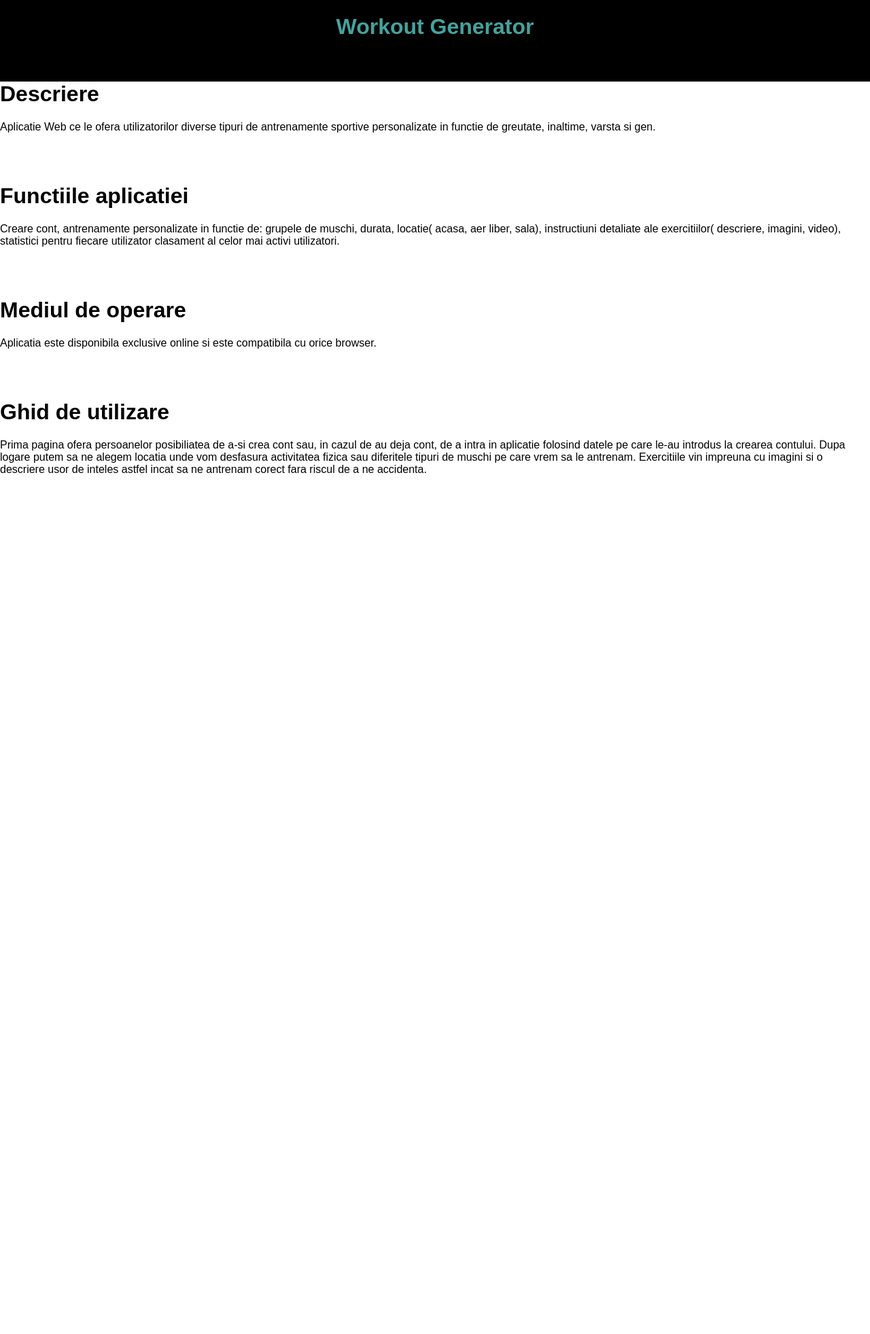
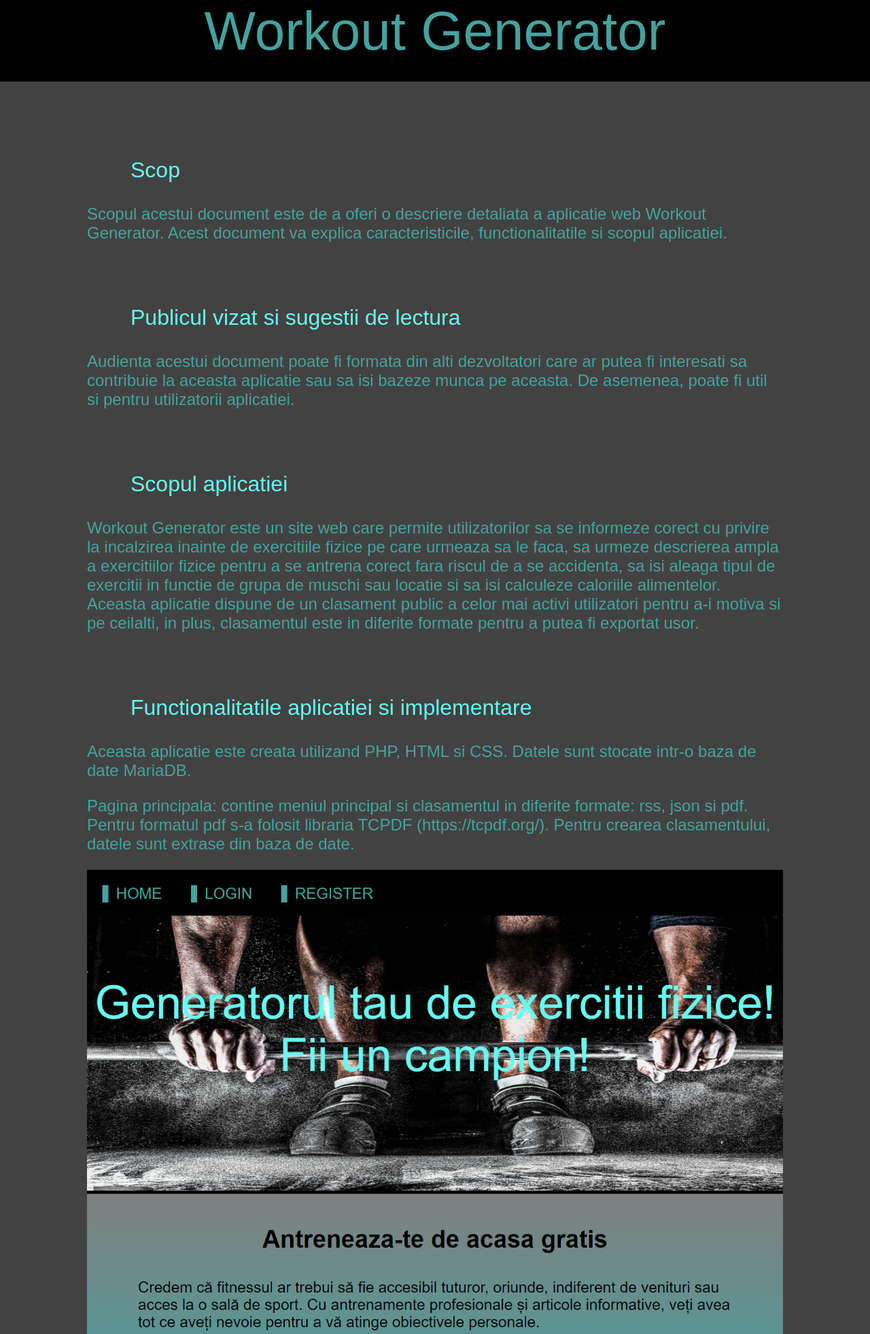
Before and after one commit to lucadani7/ProiectTehnologiiWeb, a PHP site: page /raport.html in a window 1280 px wide. Shown: the top 1963 px of the page at 68% size. Before the commit the page ends 696 px from the top, so only its background shows below. Run offline with PHP 8.4, Linux system fonts and the light colour scheme.

Commit message:
raport si user guide

```diff
--- a/clasament.json
+++ b/clasament.json
@@ -1 +1 @@
-[{"nume":"Manole Andrei","calorii":"3900","exercitii":"40"},{"nume":"Avram David","calorii":"3100","exercitii":"35"},{"nume":"Marius Marius","calorii":"2980","exercitii":"25"},{"nume":"Dron Alexandra","calorii":"2900","exercitii":"35"},{"nume":"Cojocaru Teofana","calorii":"2800","exercitii":"45"},{"nume":"Diaconu Cristina","calorii":"2000","exercitii":"25"},{"nume":"Manole Maria","calorii":"1890","exercitii":"30"},{"nume":"Vantu Marcel","calorii":"1550","exercitii":"15"},{"nume":"Student Student","calorii":"1425","exercitii":"16"},{"nume":"Ion Paul","calorii":"890","exercitii":"7"}]
+[{"nume":"Manole Andrei","calorii":"3900","exercitii":"40"},{"nume":"Avram David","calorii":"3100","exercitii":"35"},{"nume":"Marius Marius","calorii":"2980","exercitii":"25"},{"nume":"Dron Alexandra","calorii":"2900","exercitii":"35"},{"nume":"Cojocaru Teofana","calorii":"2800","exercitii":"45"},{"nume":"Diaconu Cristina","calorii":"2000","exercitii":"25"},{"nume":"Manole Maria","calorii":"1890","exercitii":"30"},{"nume":"Vantu Marcel","calorii":"1550","exercitii":"15"},{"nume":"Student Student","calorii":"1430","exercitii":"17"},{"nume":"Ion Paul","calorii":"890","exercitii":"7"}]
--- a/raport.html
+++ b/raport.html
@@ -9,37 +9,93 @@
 </head>
 <body>
     <header>
-        <h1>Workout Generator</h1>
+        <p>Workout Generator</p>
     </header>
 
-    <main>
+    <div class="raport">
 
-        <h1 class="ex-loc">Descriere</h1>
-        <p class="desc">Aplicatie Web ce le ofera utilizatorilor diverse tipuri de antrenamente
-            sportive personalizate in functie de greutate, inaltime, varsta si gen.
+        <p class="capitol">Scop</p>
+        <p class="desc">Scopul acestui document este de a oferi o descriere detaliata a aplicatie web Workout
+            Generator. Acest document va explica caracteristicile, functionalitatile si scopul aplicatiei.
         </p><br><br>
 
-        <h1 class="ex-loc">Functiile aplicatiei</h1>
-        <p class="desc">
-            	Creare cont, antrenamente personalizate in functie de: grupele de muschi, durata, locatie(
-                    acasa, aer liber, sala), instructiuni detaliate ale exercitiilor( descriere, imagini,
-                    video), statistici pentru fiecare utilizator clasament al celor mai activi utilizatori.
+        <p class="capitol">Publicul vizat si sugestii de lectura</p>
+        <p class="desc">Audienta acestui document poate fi formata din alti dezvoltatori care ar putea fi
+            interesati sa contribuie la aceasta aplicatie sau sa isi bazeze munca pe aceasta. De asemenea,
+            poate fi util si pentru utilizatorii aplicatiei.
         </p><br><br>
 
-        <h1 class="ex-loc">Mediul de operare</h1>
-        <p class="desc">Aplicatia este disponibila exclusive online si este compatibila cu orice browser.
+        <p class="capitol">Scopul aplicatiei<p>
+        <p class="desc">Workout Generator este un site web care permite utilizatorilor sa se informeze corect
+            cu privire la incalzirea inainte de exercitiile fizice pe care urmeaza sa le faca, sa urmeze descrierea
+            ampla a exercitiilor fizice pentru a se antrena corect fara riscul de a se accidenta, sa isi aleaga
+            tipul de exercitii in functie de grupa de muschi sau locatie si sa isi calculeze caloriile alimentelor.
+            Aceasta aplicatie dispune de un clasament public a celor mai activi utilizatori pentru a-i motiva si
+            pe ceilalti, in plus, clasamentul este in diferite formate pentru a putea fi exportat usor.
         </p><br><br>
 
-        <h1 class="ex-loc">Ghid de utilizare</h1>
-        <p class="desc">
-            Prima pagina ofera persoanelor posibiliatea de a-si crea cont sau, in cazul de au deja cont,
-            de a intra in aplicatie folosind datele pe care le-au introdus la crearea contului. Dupa
-            logare putem sa ne alegem locatia unde vom desfasura activitatea fizica sau diferitele
-            tipuri de muschi pe care vrem sa le antrenam. Exercitiile vin impreuna cu imagini si o
-            descriere usor de inteles astfel incat sa ne antrenam corect fara riscul de a ne accidenta.
+        <p class="capitol">Functionalitatile aplicatiei si implementare</p>
+        <p class="desc">Aceasta aplicatie este creata utilizand PHP, HTML si CSS. Datele sunt stocate intr-o
+            baza de date MariaDB.</p>
+        <p class="desc">Pagina principala: contine meniul principal si clasamentul in diferite formate: rss, json
+            si pdf. Pentru formatul pdf s-a folosit libraria TCPDF (<a href="https://tcpdf.org/">https://tcpdf.org/</a>).
+            Pentru crearea clasamentului, datele sunt extrase din baza de date.
+        </p>
+        <img src="imagini raport/home.png" class="raport-image">
+        <br><br><br>
+
+        <p class="desc">Login: utilizatorii se logheaza cu mail-ul si parola. Se verifica daca mail-ul si parola respectiva
+            corespund aceluiasi cont in baza de date.
+        </p>
+        <img src="imagini raport/login.png" class="raport-image">
+        <br><br><br>
+
+        <p class="desc">Register: oricine doreste sa foloseasca aplicatia poate sa isi creeze un cont. Crearea contului
+            se realizeaza in urma completarii corecte unui formular si verificarii ca acel mail nu corespunde deja unui
+            cont in baza de date.
+        </p>
+        <img src="imagini raport/register.png" class="raport-image">
+        <br><br><br>
+
+        <p class="desc">Pagina de incalzire: contine informatii foarte utile cu privire la modul in care trebuie sa
+            ne incalzim inainte de antrenamente si importanta incalzirii fara de care am risca sa ne accidentam.
+        </p>
+        <img src="imagini raport/incalzire.png" class="raport-image">
+        <br><br><br>
+
+        <p class="desc">Prima pagina: ofera utilizatorilor statistici cu privire la antrenamentele lor, clasamentul
+            general si formularul pentru a genera exercitii fizice in functie de anumite criterii. Statisticile sunt
+            luate din baza de date.
+        </p>
+        <img src="imagini raport/first-page.png" class="raport-image">
+        <br><br><br>
+
+        <p class="desc">Pagina cu exercitii generate: exercitiile au o descriere ampla a modului in care ar
+            trebui facute si sunt insotite de o imagine. Exercitiile sunt generate in functie de preferintele
+            utilizatorului: grupa de muschi, locatia(sala, acasa, in aer liber). Fiecare exercitiu se poate finaliza
+            prin apasarea butonului "Finish" care il trimite pe utilizator pe o pagina separata in care ii
+            specifica numar de calorii arse.
+        </p>
+        <img src="imagini raport/generare.png" class="raport-image">
+        <br><br><br>
+
+        <p class="desc">Calculatorul caloriilor: aplicatia dispune de un calculator al caloriilor alimentelor.
+            Calculatorul functioneaza pe baza raspunsului oferit de apelul la API-ul public EDAMAM
+            (<a href="https://developer.edamam.com/">https://developer.edamam.com/</a>).
+        </p>
+        <img src="imagini raport/calculator.png" class="raport-image">
+        <br><br><br>
+
+        <p class="capitol">Clase de utilizatori si caracteristici</p>
+        <p class="desc">Utilizatorii nelogati pot avea acces doar la tabelul cu cei mai activi useri.
+            Utilizatorii logati beneficieaza de restul functionalitatilor.
         </p><br><br>
 
-    </main>
+        <p class="capitol">Mediul de operare</p>
+        <p class="desc">Acest site poate si gazduit de orice tip de sistem de operare care poate rula PHP.
+        </p><br><br>
+
+    </div>
 
 </body>
 </html>
--- a/style.css
+++ b/style.css
@@ -566,3 +566,52 @@ label{
     margin-left: 10vw;
     cursor: pointer;
 }
+
+/*     --------------------------------  raport/user guide    -----------------------------------       */
+
+.raport{
+    padding-top: 10vh;
+    margin-top: 15vh;
+    height: auto;
+    width: 100%;
+    background-color: #424242;
+}
+
+.capitol{
+    color: #66FCF1;
+    margin-left: 15vw;
+    margin-right: 10vw;
+    font-size: 4vh;
+}
+
+.desc{
+    color: #45A29E;
+    margin-left: 10vw;
+    margin-right: 10vw;
+    font-size: 3vh;
+}
+
+.raport-image{
+    margin-left: 10vw;
+    width: 80vw;
+    height: auto;
+}
+
+.raport a{
+    color: #45A29E;
+}
+
+.raport a:link {
+    text-decoration: none;
+}
+.raport a:visited {
+    text-decoration: none;
+}
+
+.raport a:hover {
+    text-decoration: none;
+}
+
+.raport a:active {
+    text-decoration: none;
+}
```
Also changed, not shown: guide.html (added, +39 -0 lines), imagini raport/calculator.png (added), imagini raport/diagrama.png (added), imagini raport/first-page.png (added), imagini raport/generare.png (added), imagini raport/home.png (added), imagini raport/incalzire.png (added), imagini raport/login.png (added), imagini raport/register.png (added).
